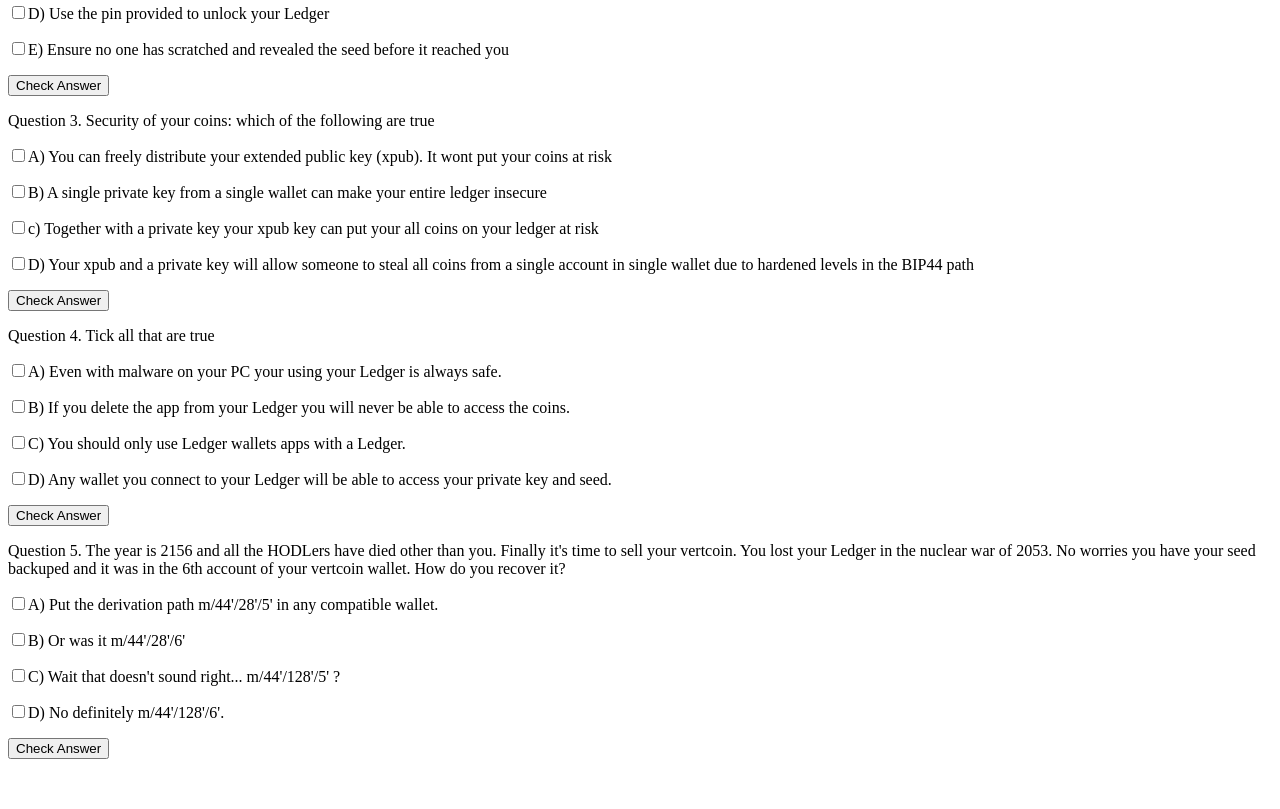
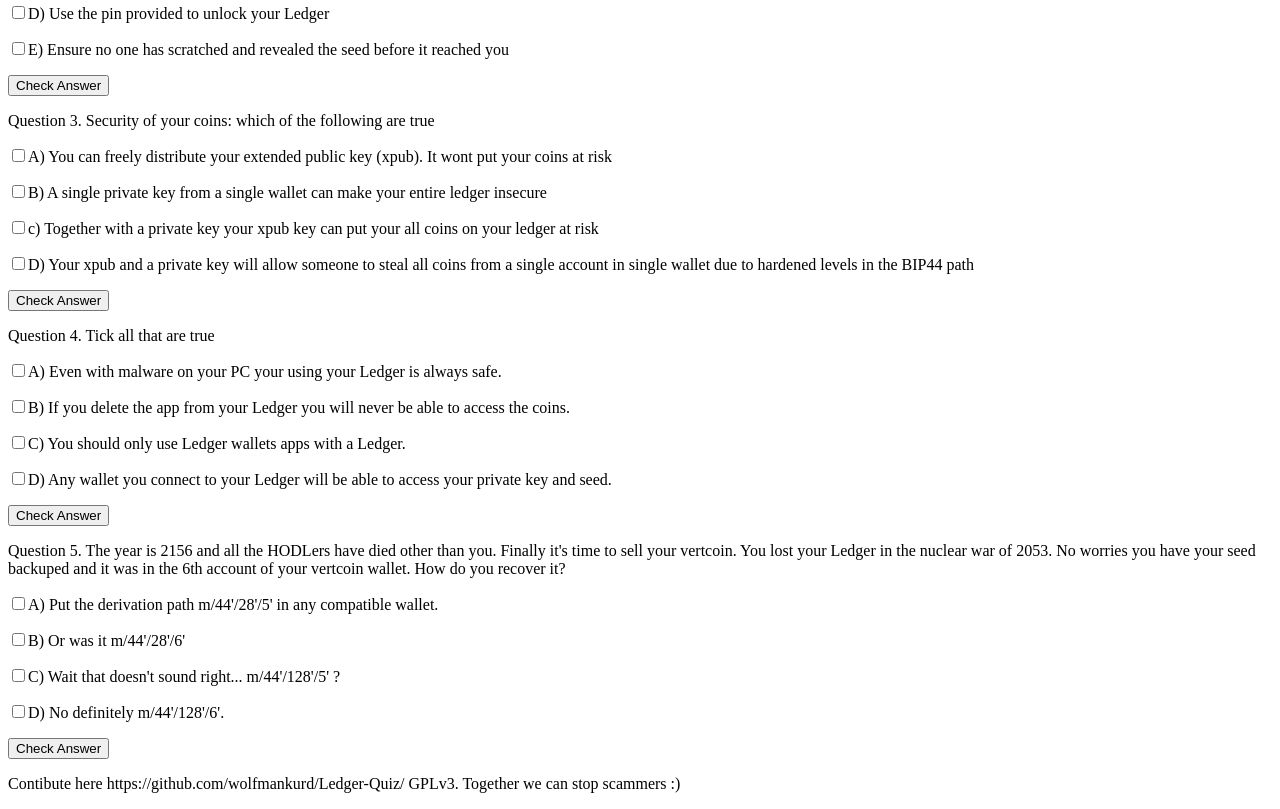
Before and after one commit to ali-raheem/Ledger-Quiz, a plain HTML site: page index.htm in a window 1280 px wide. Shown: the part 334-1143 px from the top of the page. Before the commit the page ends 1109 px from the top, so only its background shows below. Drawn offline with nearby package versions, Linux system fonts and the light colour scheme.

Commit message:
Added link to repo

```diff
--- a/index.htm
+++ b/index.htm
@@ -134,6 +134,8 @@ Several people have lost their money to scams like this. Your ledger should arri
       <input type='submit' id="check5" value='Check Answer'>
     </p>
 
-
+    <p>
+      Contibute here https://github.com/wolfmankurd/Ledger-Quiz/ GPLv3. Together we can stop scammers :)
+    </p>
   </body>
 </html>
```
